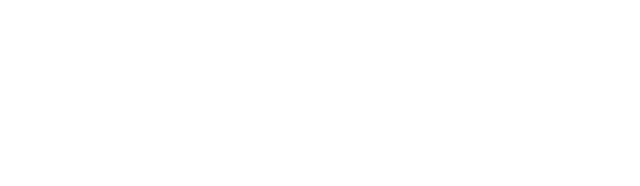
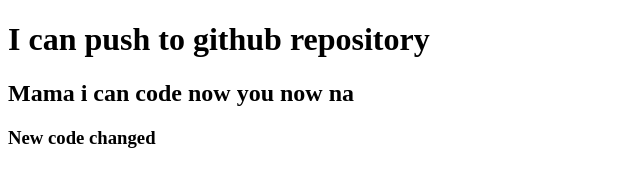
Before and after one commit to Rahimarahmi/my-practice-repo, a plain HTML site: page index.html in a window 1280 px wide. Shown: the whole page, without its empty margins (0-640 px from the left). Drawn offline with Linux system fonts and the light colour scheme.

Commit message:
added header

```diff
--- a/index.html
+++ b/index.html
@@ -7,6 +7,9 @@
     <title>My practice github repository</title>
 </head>
 <body>
+    <h1>I can push to github repository</h1>
+    <h2>Mama i can code now you now na</h2>
+    <h3>New code changed</h3>
 
 </body>
 </html>
```
